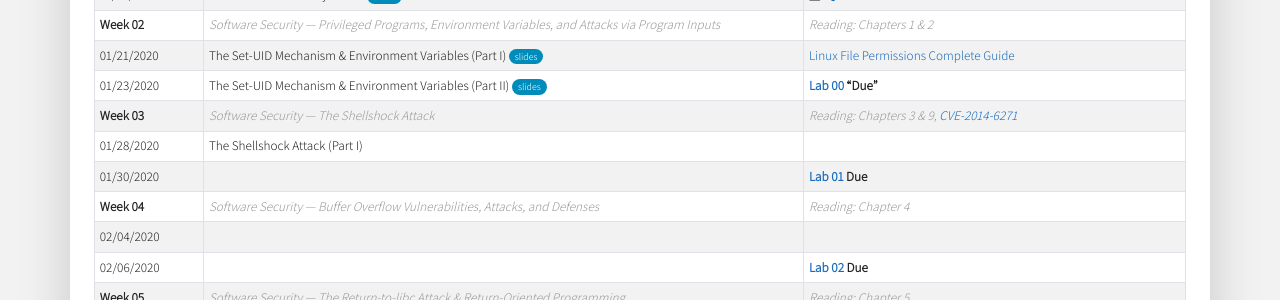
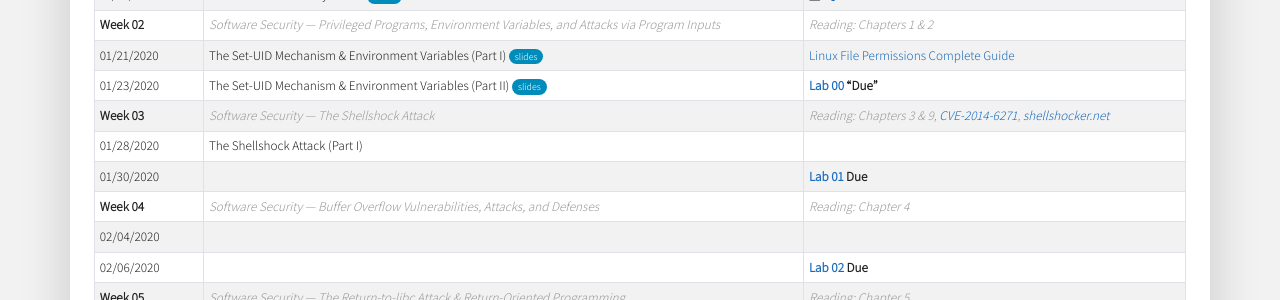
Before and after one commit to traviswpeters/cs476-2020-spring, a Jekyll site: the page built from index.md, in a window 1280 px wide and 900 px high, scrolled down 1401 px. Shown: the part 153-453 px from the top of the window. Built offline with Jekyll 4.4.1, drawn with Linux system fonts in a browser that asks for light colours; nearby versions of some CDN libraries; some web fonts are replaced; our own code applies the rules of GitHub Pages for plain Markdown files.

Commit message:
updated readings

```diff
--- a/index.md
+++ b/index.md
@@ -183,7 +183,9 @@ The Set-UID Mechanism & Environment Variables (Part II) [slides][slides04]{:.sli
 <tr>
 <td markdown="span">**Week 03**</td>
 <td markdown="span" class="note">Software Security --- The Shellshock Attack</td>
-<td markdown="span" class="note">**Reading:** Chapters 3 & 9, [CVE-2014-6271](https://cve.mitre.org/cgi-bin/cvename.cgi?name=CVE-2014-6271)</td>
+<td markdown="span" class="note">
+**Reading:** Chapters 3 & 9, [CVE-2014-6271](https://cve.mitre.org/cgi-bin/cvename.cgi?name=CVE-2014-6271), [shellshocker.net](https://www.minttm.com/takeover-shellshocker-net)
+</td>
 </tr>
 <tr>
 <td markdown="span">01/28/2020</td>
```
